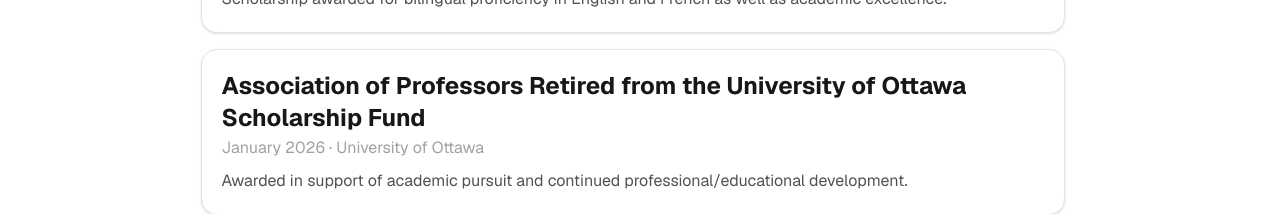
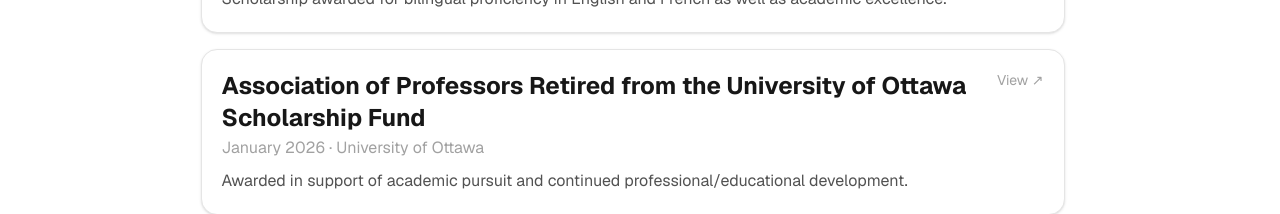
Before and after one commit to DBordeianu1/personal-site, a Next.js app: page /awards in a window 1280 px wide. Shown: the part 397-611 px from the top of the page. Built offline with nearby package versions, Linux system fonts and the light colour scheme; no server answers.

Commit message:
feat: add new url for existing award

```diff
--- a/data/awards.ts
+++ b/data/awards.ts
@@ -27,6 +27,7 @@
     givenBy: "University of Ottawa",
     description:
       "Awarded in support of academic pursuit and continued professional/educational development.",
+      url: "https://apruo.ca/scholarships/scholarship-recipients",
   },
   {
     name: "Admission's Scholarship",
```
